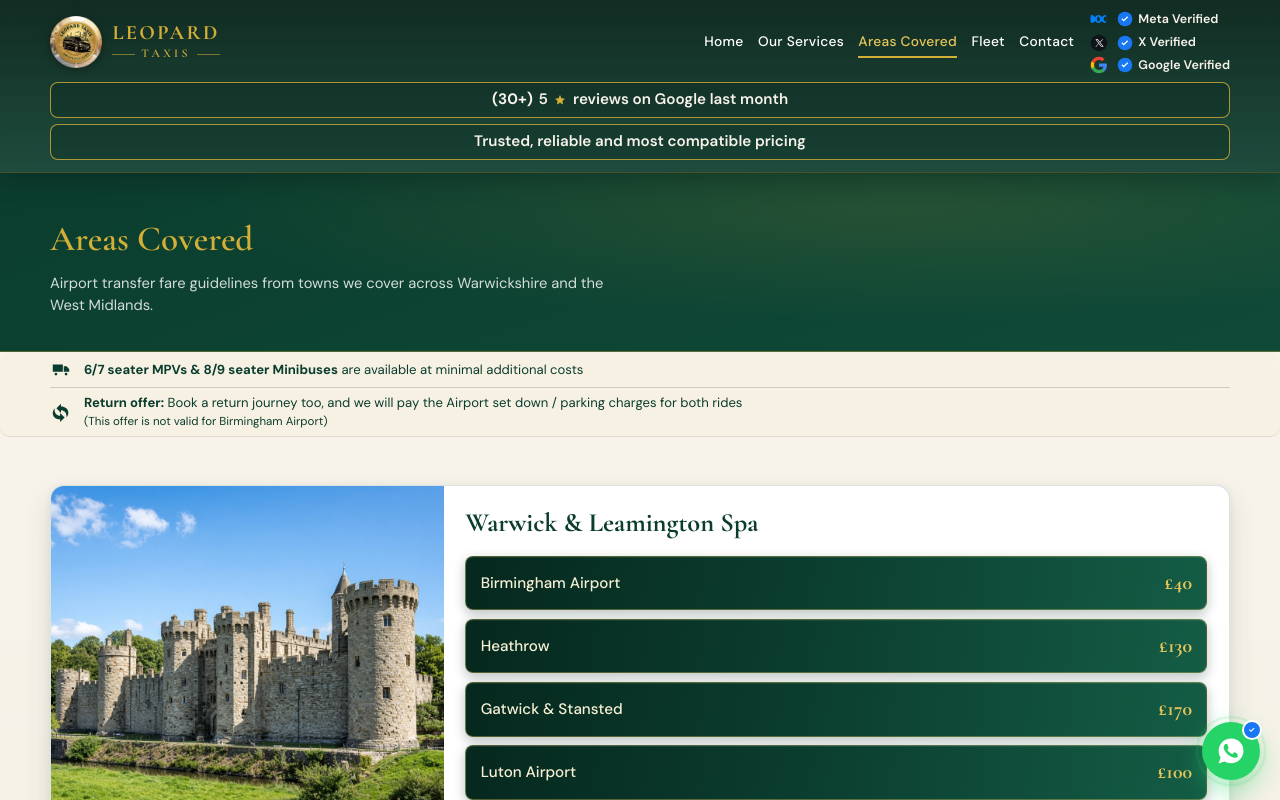
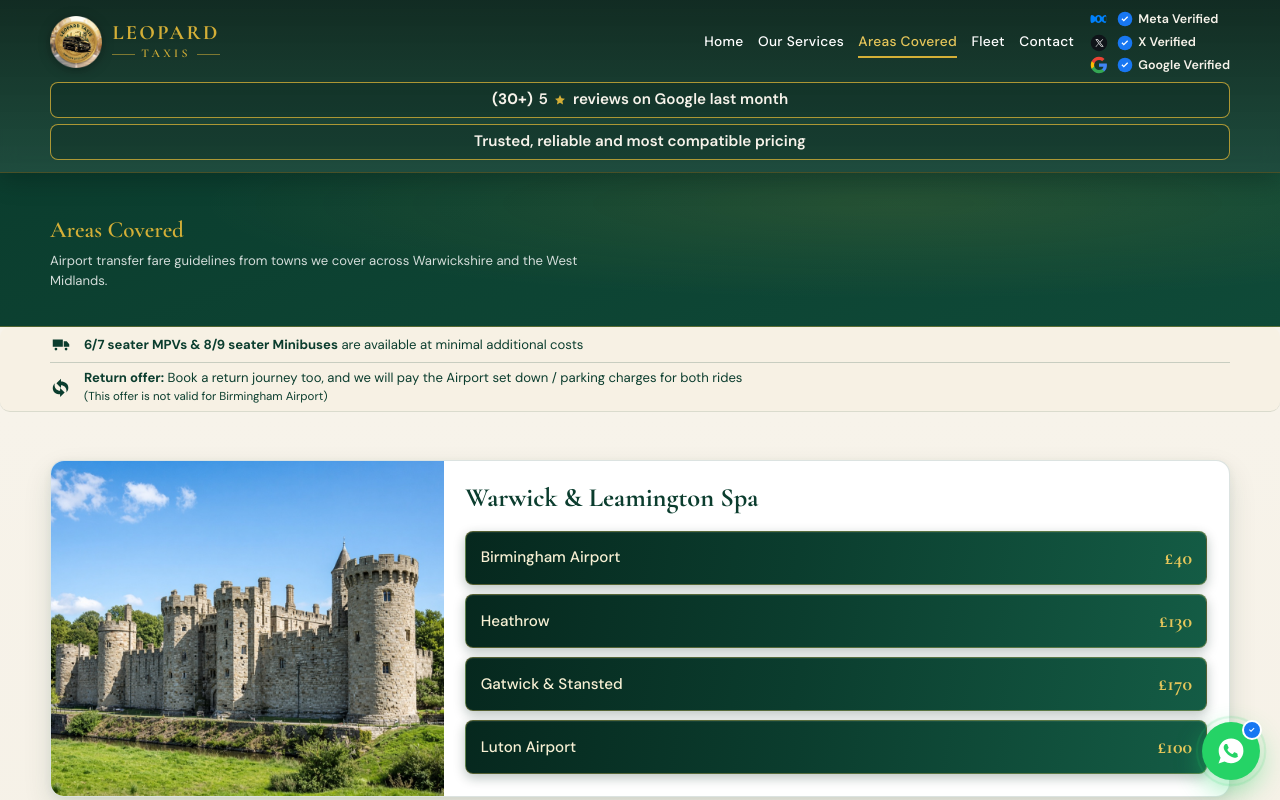
Before and after one commit to madnikhan/leopardtaxis, a React (Vite) app: page /areas in a window 1280 px wide. Shown: the top 800 px of the page. Built offline with nearby package versions, Linux system fonts and the light colour scheme.

Commit message:
Shorten the Areas Covered banner so it uses less vertical space.
Co-authored-by: Cursor <cursoragent@cursor.com>

```diff
--- a/src/components/PageBanner.tsx
+++ b/src/components/PageBanner.tsx
@@ -2,11 +2,13 @@ type PageBannerProps = {
   title: string
   subtitle?: string
   compact?: boolean
+  areas?: boolean
 }
 
-export function PageBanner({ title, subtitle, compact = false }: PageBannerProps) {
+export function PageBanner({ title, subtitle, compact = false, areas = false }: PageBannerProps) {
+  const modifier = areas ? ' page-banner--areas' : compact ? ' page-banner--compact' : ''
   return (
-    <section className={`page-banner${compact ? ' page-banner--compact' : ''}`} aria-label={title}>
+    <section className={`page-banner${modifier}`} aria-label={title}>
       <div className="container page-banner__inner">
         <h1 className="page-banner__title">{title}</h1>
         {subtitle ? <p className="page-banner__subtitle">{subtitle}</p> : null}
--- a/src/index.css
+++ b/src/index.css
@@ -1389,6 +1389,19 @@ a.trust-bar:hover {
 .page-banner--compact .page-banner__subtitle {
   margin-top: 0.35rem;
   font-size: 0.92rem;
+}
+
+.page-banner--areas {
+  padding: 0.35rem 0 0.4rem;
+}
+
+.page-banner--areas .page-banner__title {
+  font-size: 1.45rem;
+}
+
+.page-banner--areas .page-banner__subtitle {
+  margin-top: 0.2rem;
+  font-size: 0.82rem;
 }
 
 .page-section--contact {
--- a/src/pages/AreasPage.tsx
+++ b/src/pages/AreasPage.tsx
@@ -64,7 +64,7 @@ export function AreasPage() {
   return (
     <>
       <PageBanner
-        compact
+        areas
         title="Areas Covered"
         subtitle="Airport transfer fare guidelines from towns we cover across Warwickshire and the West Midlands."
       />
```
